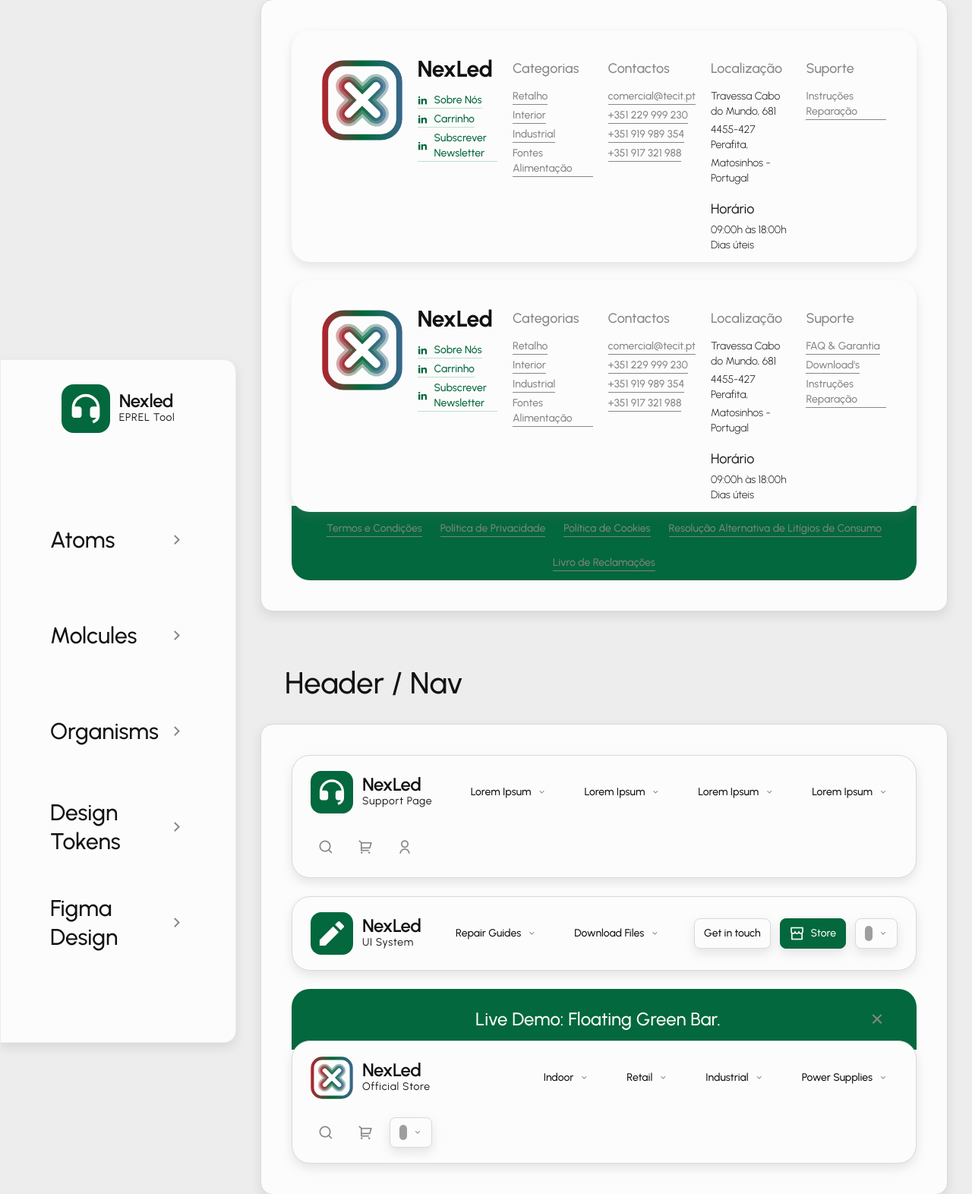
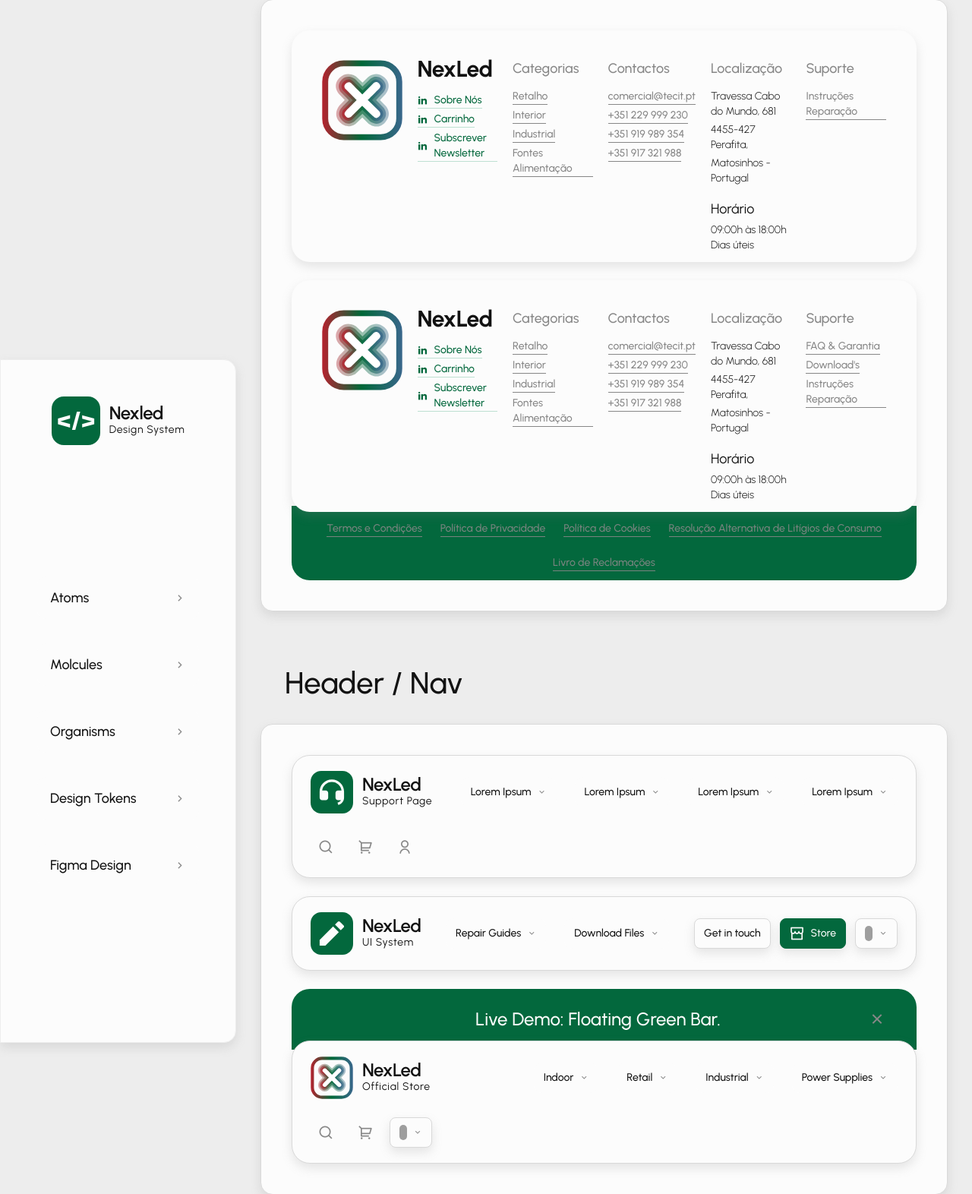
Before and after one commit to ggmtecit-prog/NexLed_UI_System, a PHP site: page /organisms.html in a window 1280 px wide. Shown: the part 377-1949 px from the top of the page at 76% size. Run offline with PHP 8.4, Linux system fonts and the light colour scheme; some libraries are stand-ins or nearby versions; grey boxes are pictures that could not be loaded.

Commit message:
Save this

```diff
--- a/organisms.html
+++ b/organisms.html
@@ -32,26 +32,26 @@
         <div class="sidebar w-sidebar h-sidebar">
 
             <!-- Logo section —  replicates header nav Logo section -->
-            <div class="flex flex-col h-full gap-16 p-32">
+            <div class="flex flex-col h-full gap-16 p-48">
                 <a href="#" class="flex items-center justify-center gap-12 group">
-                    <img src="public/logos/support_logo.svg" alt="NexLed" class="w-64 h-64">
+                    <img src="favicon.svg" alt="NexLed" class="w-64 h-64">
                     <div class="flex flex-col">
                         <span class="font-semibold text-h3 leading-none tracking-tight text-black">Nexled</span>
-                        <span class="font-regular text-body-sm text-black tracking-wider">EPREL Tool</span>
+                        <span class="font-regular text-body-sm text-black tracking-wider">Design System</span>
                     </div>
                 </a>
 
                 <!-- Vertical Navigation —  4Ãƒâ€” dropdown-minimal (sidebar-only instances) -->
                 <nav class="flex flex-col gap-32 flex-1 justify-center">
 
-                    <div class="dropdown dropdown-minimal dropdown-lg">
+                    <div class="dropdown dropdown-minimal dropdown-sm">
                         <a href="atoms.html" class="dropdown-trigger">
                             <span class="dropdown-value">Atoms</span>
                             <i class="ri-arrow-right-s-line dropdown-arrow" aria-hidden="true"></i>
                         </a>
                     </div>
 
-                    <div class="dropdown dropdown-minimal dropdown-lg">
+                    <div class="dropdown dropdown-minimal dropdown-sm">
                         <a href="molecules.html" class="dropdown-trigger">
                             <span class="dropdown-value">Molcules</span>
                             <i class="ri-arrow-right-s-line dropdown-arrow" aria-hidden="true"></i>
@@ -59,21 +59,21 @@
 
                     </div>
 
-                    <div class="dropdown dropdown-minimal dropdown-lg">
+                    <div class="dropdown dropdown-minimal dropdown-sm">
                         <a href="organisms.html" class="dropdown-trigger">
                             <span class="dropdown-value">Organisms</span>
                             <i class="ri-arrow-right-s-line dropdown-arrow" aria-hidden="true"></i>
                         </a>
                     </div>
 
-                    <div class="dropdown dropdown-minimal dropdown-lg">
+                    <div class="dropdown dropdown-minimal dropdown-sm">
                         <a href="tokens.html" class="dropdown-trigger">
                             <span class="dropdown-value">Design Tokens</span>
                             <i class="ri-arrow-right-s-line dropdown-arrow" aria-hidden="true"></i>
                         </a>
                     </div>
 
-                    <div class="dropdown dropdown-minimal dropdown-lg">
+                    <div class="dropdown dropdown-minimal dropdown-sm">
                         <a href="" class="dropdown-trigger">
                             <span class="dropdown-value">Figma Design</span>
                             <i class="ri-arrow-right-s-line dropdown-arrow" aria-hidden="true"></i>
@@ -151,7 +151,8 @@
                                                             class="link-label">Interior</span></a></li>
                                                 <li><a href="#" class="link-subtle link-sm"><span
                                                             class="link-label">Industrial</span></a></li>
-                                                <li><a href="#" class="link-subtle link-sm"><span class="link-label">Fontes Alimentação</span></a></li>
+                                                <li><a href="#" class="link-subtle link-sm"><span
+                                                            class="link-label">Fontes Alimentação</span></a></li>
                                             </ul>
                                         </div>
 
@@ -204,7 +205,8 @@
                                                 </a>
                                             </h4>
                                             <ul class="footer-links">
-                                                <li><a href="#" class="link-subtle link-sm"><span class="link-label">Instruções Reparação</span></a></li>
+                                                <li><a href="#" class="link-subtle link-sm"><span
+                                                            class="link-label">Instruções Reparação</span></a></li>
                                             </ul>
                                         </div>
 
@@ -253,7 +255,8 @@
                                                             class="link-label">Interior</span></a></li>
                                                 <li><a href="#" class="link-subtle link-sm"><span
                                                             class="link-label">Industrial</span></a></li>
-                                                <li><a href="#" class="link-subtle link-sm"><span class="link-label">Fontes Alimentação</span></a></li>
+                                                <li><a href="#" class="link-subtle link-sm"><span
+                                                            class="link-label">Fontes Alimentação</span></a></li>
                                             </ul>
                                         </div>
 
@@ -310,7 +313,8 @@
                                                             &amp; Garantia</span></a></li>
                                                 <li><a href="#" class="link-subtle link-sm"><span
                                                             class="link-label">Download's</span></a></li>
-                                                <li><a href="#" class="link-subtle link-sm"><span class="link-label">Instruções Reparação</span></a></li>
+                                                <li><a href="#" class="link-subtle link-sm"><span
+                                                            class="link-label">Instruções Reparação</span></a></li>
                                             </ul>
                                         </div>
 
@@ -325,16 +329,13 @@
                                             class="w-full max-w-wide mx-auto flex flex-wrap items-center justify-center gap-24">
                                             <a href="#" class="link-subtle link-sm"><span class="link-label">Termos e
                                                     Condições</span></a>
-                                            <a href="#" class="link-subtle link-sm"><span
-                                                    class="link-label">Política
+                                            <a href="#" class="link-subtle link-sm"><span class="link-label">Política
                                                     de
                                                     Privacidade</span></a>
-                                            <a href="#" class="link-subtle link-sm"><span
-                                                    class="link-label">Política
+                                            <a href="#" class="link-subtle link-sm"><span class="link-label">Política
                                                     de
                                                     Cookies</span></a>
-                                            <a href="#" class="link-subtle link-sm"><span
-                                                    class="link-label">Resolução
+                                            <a href="#" class="link-subtle link-sm"><span class="link-label">Resolução
                                                     Alternativa de
                                                     Litígios
                                                     de
--- a/src/nexled.css
+++ b/src/nexled.css
@@ -1448,7 +1448,6 @@ textarea:hover::placeholder {
 .sidebar {
   background: var(--color-white);
   border: var(--border-thin) solid var(--color-grey-tertiary);
-  border-radius: 0;
   border-top-right-radius: var(--radius-lg);
   border-bottom-right-radius: var(--radius-lg);
   box-shadow: var(--shadow-btn-default);
```
